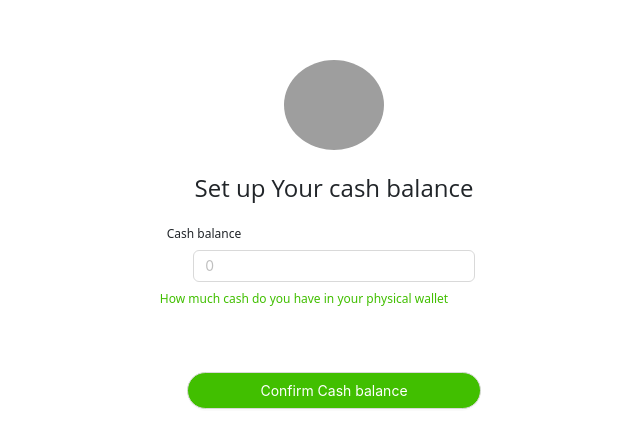
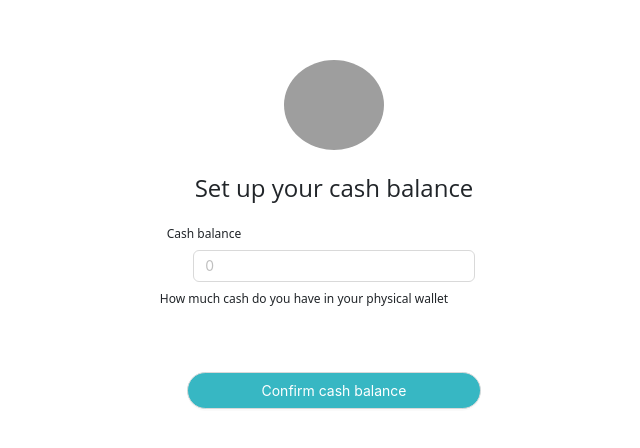
Before and after one commit to dinesh7073/Main-Repo-BudgetTracker-Project-react, a React (Vite) app in the folder react-typescript-project.client/: page /welcome in a window 1280 px wide. Shown: the part 106-554 px from the top of the page, without its empty margins (306-946 px from the left). Built offline with nearby package versions, Linux system fonts and the light colour scheme; grey boxes are pictures that could not be loaded.

Commit message:
changes in goals, dashboard, welcome,

```diff
--- a/react-typescript-project.client/src/Components/Dashboard.tsx
+++ b/react-typescript-project.client/src/Components/Dashboard.tsx
@@ -370,7 +370,7 @@ const Dashboard = () => {
     series: [
       {
         type: 'pie',
-        radius: ['50%', '100%'],
+        radius: ['45%', '90%'],
         avoidLabelOverlap: true,
         itemStyle: {
           borderRadius: 1,
@@ -412,7 +412,7 @@ const Dashboard = () => {
 
                     <EChartsReact
                       option={option}
-                      style={{width:'200px', height:'150px',marginRight:'auto', marginLeft:'auto'}}
+                      style={{width:'200px', height:'165px',marginRight:'auto', marginLeft:'auto'}}
                     />
 
                     {/* <Card style={{height:'40px', alignContent:'center'}} > */}
@@ -546,7 +546,7 @@ const Dashboard = () => {
 
                     </Card>
                   )
-                })):<Empty image={Empty.PRESENTED_IMAGE_SIMPLE} />}
+                })):<Empty image={Empty.PRESENTED_IMAGE_SIMPLE} style={{position:'absolute' , left:'80px', width:'100px',top:'10px'}} />}
               </div>
                 {sortedGoals.length > 0 ? <Button className="view-all-transactions-button " onClick={() => navigate("/goal")} style={{ marginLeft: '50px', position:'absolute', top:'86%' }}>
                 View all goals
--- a/react-typescript-project.client/src/Components/Goal.tsx
+++ b/react-typescript-project.client/src/Components/Goal.tsx
@@ -1,5 +1,5 @@
 
-import { Breadcrumb, Button, Card, Col, DatePicker, Empty, Form, Input, Modal, notification, Popconfirm, Progress, Row, Select, Statistic, Table, Tooltip, Typography } from 'antd'
+import { Breadcrumb, Button, Card, Col, DatePicker, Empty, Form, Input, Modal, notification, Popconfirm, Progress, Row, Select, Spin, Statistic, Table, Tooltip, Typography } from 'antd'
 import axios from 'axios';
 import { Edit, FilePenLine, Plus, Trash2 } from 'lucide-react';
 import dayjs, { Dayjs } from 'dayjs';
@@ -33,6 +33,7 @@ const Goal = () => {
   const [form] = Form.useForm();
   const { userDetails, baseUrl, UserId } = useContext<any>(UserContext);
   const [selectedDateRange, setSelectedDateRange] = useState<[Dayjs, Dayjs] | null>(null);
+  const [loader, setLoader] = useState<boolean>(false)
 
 
   const cardStyle = {
@@ -54,6 +55,7 @@ const Goal = () => {
 
 
   useEffect(() => {
+    setLoader(true);
 
     axios.get(`${REACT_APP_BASE_URL}SavingsController/${UserId}GetSavingsByUserId`)
       .then((res) => {
@@ -67,9 +69,15 @@ const Goal = () => {
             savedAmount: Number(goal.savedAmount),
             targetDate: dayjs(goal.targetDate)
           })));
+        setLoader(false);
+
         }
       })
-      .catch((err) => console.log("Error from server", err));
+      .catch((err) => {
+        console.log("Error from server", err)
+        setLoader(false);
+
+      });
   }, []);
 
   const handleCancel = () => {
@@ -344,13 +352,13 @@ const Goal = () => {
         <Row gutter={24} className='d-flex flex-row  justify-between '>
 
 
-          <Col span={3.5} >
+          <Col span={10} >
             <Button className='p-2 text-center' type="primary" onClick={() => setIsModalVisible(true)}> <Plus size={19} />Add Goal</Button>
           </Col>
 
           <Col span={6} style={{ width: '100%', display: 'flex' }}>
-            <p className='pt-1 ' style={{ width: '82px' }}>Search goal</p>
-            <Search placeholder="Search goal" style={{ width: 200 }} onSearch={handleSearch} />
+            <p className='py-1 align-content-center' style={{ width: '82px' }}>Search goal</p>
+            <Search placeholder="Search goal" style={{ width: 200 }} onSearch={()=>handleSearch} />
           </Col>
           <Col lg={{ span: 8 }} className='d-flex '  >
 
@@ -365,9 +373,12 @@ const Goal = () => {
 
           </Col>
         </Row>
-        <Table
+
+       {loader?(
+        <Spin spinning={loader} size='large' className='d-flex justify-content-center py-5'/>
+       ) : (<Table
                   size='small'
-                  dataSource={goals}
+                  dataSource={filteredGoals}
                  columns={columns}
                   rowKey="id"
                   scroll={{ y: 445 }}
@@ -392,7 +403,7 @@ const Goal = () => {
                       </Table.Summary>
                     )
                   }}
-                  />
+                  />)}
         <Modal
           title={editGoal ? "Edit Goal" : "Add Goal"}
           visible={isModalVisible}
@@ -440,7 +451,7 @@ const Goal = () => {
             </Form.Item>
 
             <Form.Item
-              label="Saved amount"
+              label="Save amount"
               name="savedAmount"
               rules={[{ required: true, message: 'Please enter an amount to save!' }]}
             >
--- a/react-typescript-project.client/src/Login-Section/SignUpSection.tsx
+++ b/react-typescript-project.client/src/Login-Section/SignUpSection.tsx
@@ -52,13 +52,9 @@ const SignUpSection = () => {
             }).then(
                 (response: any) => {
 
-
-
                     setLoader(false);
                      navigate('/welcome');
                     setUserDetails(response.data)
-
-                    console.log("UserId", response.data.id, "userData", response.data);
                     localStorage.setItem(
                         'isUser',
                         JSON.stringify(
--- a/react-typescript-project.client/src/Login-Section/Welcome.tsx
+++ b/react-typescript-project.client/src/Login-Section/Welcome.tsx
@@ -1,31 +1,53 @@
-import React, { useContext } from 'react'
+import React, { useContext, useState } from 'react'
 import UserContext from '../UserContext';
 import { Button, Form, Input } from 'antd';
 import { UserOutlined } from '@ant-design/icons';
 import { useNavigate } from 'react-router-dom';
+import axios from 'axios';
+import { REACT_APP_BASE_URL } from '../Components/Common/Url';
+
 
 const Welcome = () => {
-    const { setIswelcome,} = useContext<any>(UserContext);
-
+    const { userDetails, UserId } = useContext<any>(UserContext);
+    const [inputValue, setInputValue] = useState();
     const navigate = useNavigate();
 
+    const handleChange = (e: any) => {
+        setInputValue(e.target.value);
+    }
+
+    const onSave = () => {
+        const account = {
+            userId: userDetails.id,
+            bankName: 'Cash',
+            accountType: 1,
+            amount: inputValue
+        }
+        axios.post(`${REACT_APP_BASE_URL}AccountsController/${userDetails.id}CreateAccountsAndUpdate`, account).then((res) => {
+            navigate('/dashboard');
+            window.location.reload();
+            console.log(res.data);
+
+        }).catch((err) => console.log("error", err))
+
+
+    }
+
     return (
-        <div style={{textAlign:'center',marginTop:'13%',}}>
+        <div style={{ textAlign: 'center', marginTop: '13%', }}>
             <div>
-                <img src='https://images.pond5.com/gold-coins-cartoon-style-are-footage-276090183_iconl.jpeg' style={{ borderRadius:'50%',  height: '90px', width: '100px', }}></img>
+                <img src='https://images.pond5.com/gold-coins-cartoon-style-are-footage-276090183_iconl.jpeg' style={{ borderRadius: '50%', height: '90px', width: '100px', }}></img>
             </div>
-            <div  style={{fontFamily:'open sans'}}>
-                <b><h4 className='mt-4'>Set up Your cash balance</h4></b>
+            <div style={{ fontFamily: 'open sans' }}>
+                <b><h4 className='mt-4'>Set up your cash balance</h4></b>
             </div>
             <div>
-            <h6 className='mt-4 ' style={{fontSize:'12px',marginLeft:'-260px'}}>Cash balance</h6>
+                <h6 className='mt-4 ' style={{ fontSize: '12px', marginLeft: '-260px' }}>Cash balance</h6>
+                <Input placeholder='0' style={{ width: '22%', borderRadius: 'px' }} onChange={handleChange} value={inputValue} ></Input>
+                <p className='mt-2' style={{ fontSize: '12px', marginLeft: '-60px' }}>How much cash do you have  in your   physical wallet</p>
 
-
-                <Input placeholder='0' style={{width:'22%', borderRadius:'px' }} ></Input>
-                <p className='mt-2' style={{fontSize:'12px', color:'#41BF00',marginLeft:'-60px'}}>How much cash do you have  in your   physical wallet</p>
-
-           </div>
-           <Button  onClick={() => {navigate('/dashboard'); window.location.reload(); }} className='mt-5' style={{width:'23%', borderRadius:'19px', height:'37px' ,color:'white',backgroundColor:'#41BF00'}}>Confirm Cash balance</Button>
+            </div>
+            <Button className='mt-5' style={{ width: '23%', borderRadius: '19px', height: '37px', color: 'white', backgroundColor: '#37B7C3' }} onClick={onSave}>Confirm cash balance</Button>
         </div>
     )
 }
```
